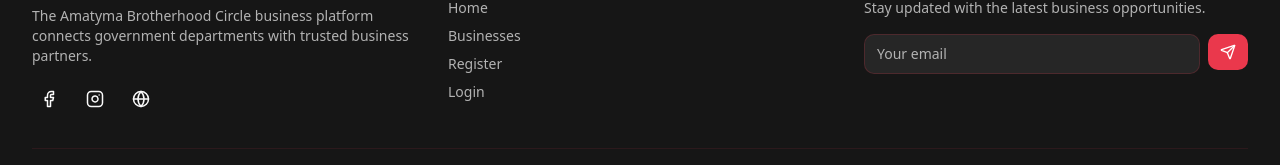
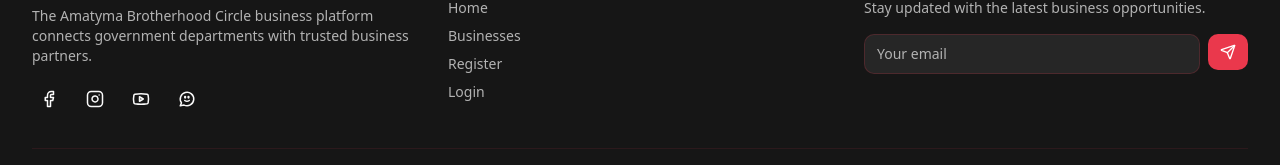
Before and after one commit to blessingcarter623/amatymasocialapp, a React (Vite) app: page /about in a window 1280 px wide. Shown: the part 4905-5070 px from the top of the page. Built offline with nearby package versions, Linux system fonts and the light colour scheme; no server answers; the database is empty.

Commit message:
Add YouTube link to button and footer
Add YouTube link to the "Follow Our Channel" button on the About Us page and the social icons in the footer.

```diff
--- a/src/components/layout/Footer.tsx
+++ b/src/components/layout/Footer.tsx
@@ -2,6 +2,8 @@
 import { Facebook, Instagram, Globe, Send } from "lucide-react";
 import { Button } from "@/components/ui/button";
 import { Input } from "@/components/ui/input";
+import { WhatsappIcon } from "@/components/icons/WhatsappIcon";
+import { Youtube } from "lucide-react";
 
 export function Footer() {
   return (
@@ -22,14 +24,37 @@ export function Footer() {
               with trusted business partners.
             </p>
             <div className="flex items-center space-x-3">
-              <a href="#" className="social-icon">
+              <a
+                href="https://www.facebook.com/share/1BZnjhQXFm/"
+                target="_blank"
+                rel="noopener noreferrer"
+                className="social-icon hover:text-amatyma-red"
+              >
                 <Facebook size={18} />
               </a>
-              <a href="#" className="social-icon">
+              <a
+                href="https://www.instagram.com/amatyma_sa?igsh=eXhjeXplbms2dGoz"
+                target="_blank"
+                rel="noopener noreferrer"
+                className="social-icon hover:text-amatyma-red"
+              >
                 <Instagram size={18} />
               </a>
-              <a href="#" className="social-icon">
-                <Globe size={18} />
+              <a
+                href="https://www.youtube.com/@AMATYMA"
+                target="_blank"
+                rel="noopener noreferrer"
+                className="social-icon hover:text-amatyma-red"
+              >
+                <Youtube size={18} />
+              </a>
+              <a
+                href="https://chat.whatsapp.com/E6RWhzKhGSnF7JvMphAs4O"
+                target="_blank"
+                rel="noopener noreferrer"
+                className="social-icon hover:text-amatyma-red"
+              >
+                <WhatsappIcon className="h-[18px] w-[18px]" />
               </a>
             </div>
           </div>
--- a/src/pages/AboutUs.tsx
+++ b/src/pages/AboutUs.tsx
@@ -149,7 +149,11 @@ const AboutUs = () => {
             </div>
 
             <div className="flex justify-center mt-8">
-              <Button variant="outline" className="border-amatyma-red/20 text-amatyma-red hover:bg-amatyma-red hover:text-white">
+              <Button
+                variant="outline"
+                className="border-amatyma-red/20 text-amatyma-red hover:bg-amatyma-red hover:text-white"
+                onClick={() => window.open("https://www.youtube.com/@AMATYMA", "_blank")}
+              >
                 <Youtube className="mr-2 h-4 w-4" />
                 Follow Our Channel
               </Button>
```
